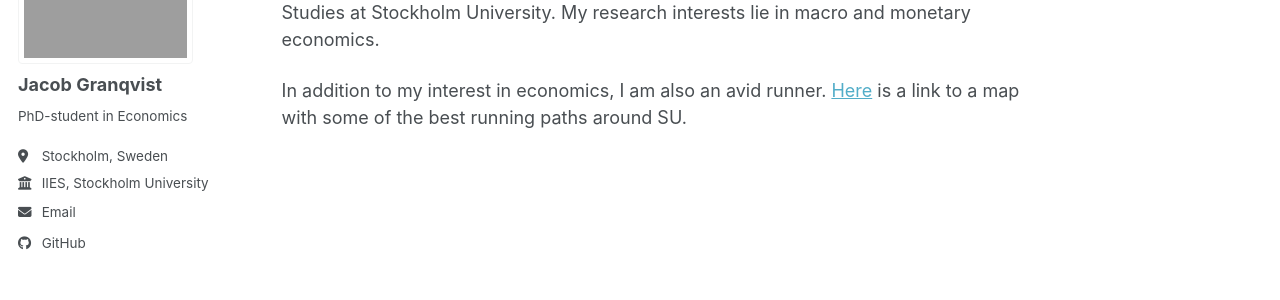
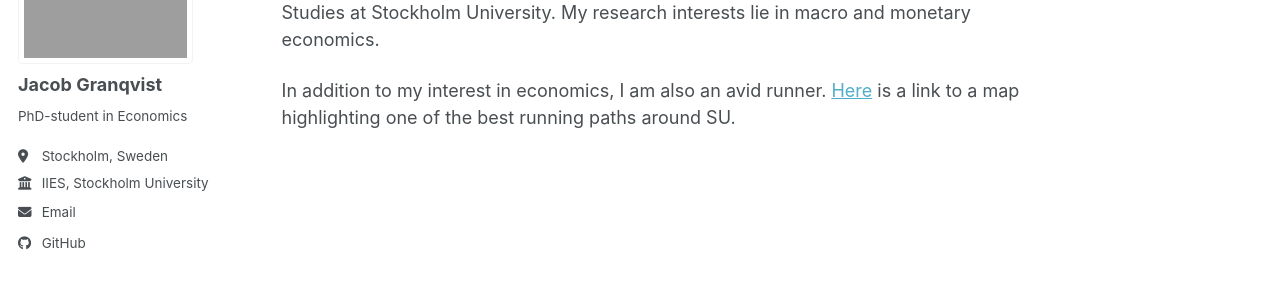
Before and after one commit to jacobgra/jacobgra.github.io, a Jekyll site: the page built from _pages/about.md, in a window 1280 px wide. Shown: the part 171-471 px from the top of the page. Built offline with Jekyll 4.4.1, drawn with Linux system fonts in a browser that asks for light colours; a script bundle is joined from its source files by our own code; library files that are not in the unit come from our copies.

Commit message:
Update about.md

```diff
--- a/_pages/about.md
+++ b/_pages/about.md
@@ -8,4 +8,4 @@ redirect_from:
 ---
 I am a third year PhD candidate in economics at the Institute for International Economic Studies at Stockholm University. My research interests lie in macro and monetary economics.
 
-In addition to my interest in economics, I am also an avid runner. [Here](/running-routes/) is a link to a map with some of the best running paths around SU.
+In addition to my interest in economics, I am also an avid runner. [Here](/running-routes/) is a link to a map highlighting one of the best running paths around SU.
```
